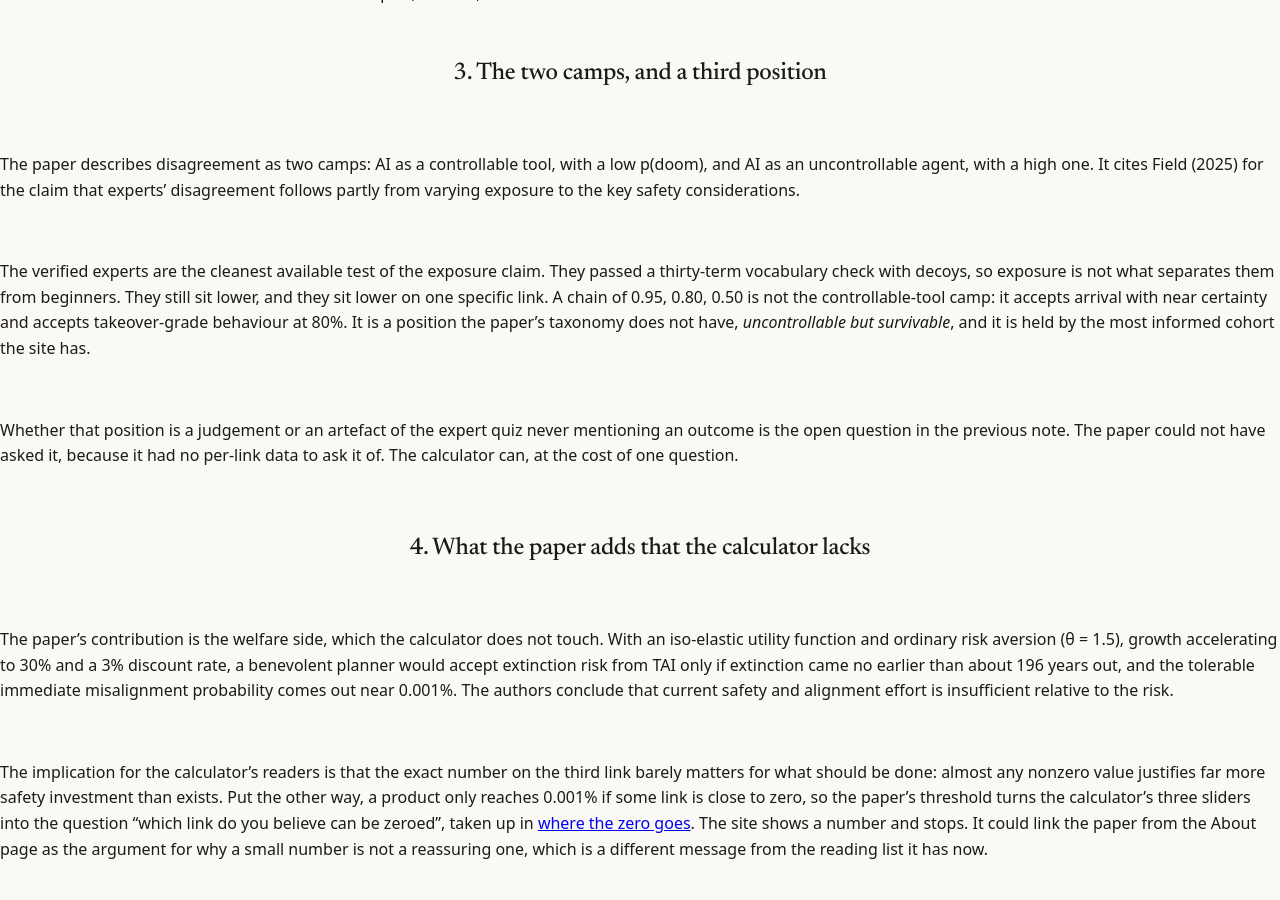
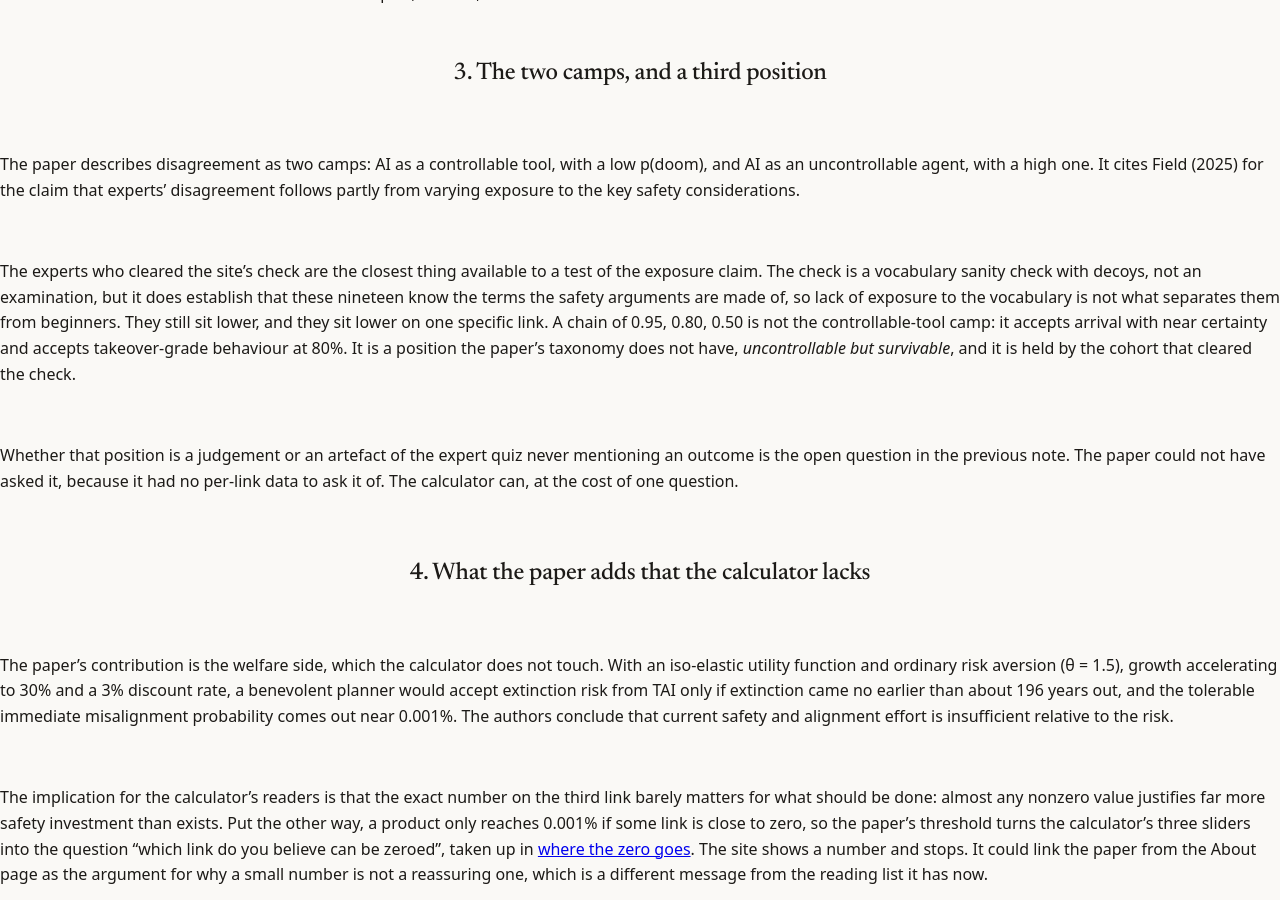
Before and after one commit to neoneye/pdoom-calculator, a Jekyll site: the page built from docs/2026-09-13-economics-of-pdoom.md, in a window 1280 px wide and 900 px high, scrolled down 1761 px. Built offline with Jekyll 4.4.1, drawn with Linux system fonts in a browser that asks for light colours; our own code applies the rules of GitHub Pages for plain Markdown files.

Commit message:
Notes: the check is a vocabulary sanity check, not a verification of expertise
Co-Authored-By: Claude Fable 5.1 <noreply@anthropic.com>

```diff
--- a/docs/2026-09-13-economics-of-pdoom.md
+++ b/docs/2026-09-13-economics-of-pdoom.md
@@ -80,13 +80,15 @@ low p(doom), and AI as an uncontrollable agent, with a high one. It cites Field
 (2025) for the claim that experts' disagreement follows partly from varying
 exposure to the key safety considerations.
 
-The verified experts are the cleanest available test of the exposure claim. They
-passed a thirty-term vocabulary check with decoys, so exposure is not what
+The experts who cleared the site's check are the closest thing available to a
+test of the exposure claim. The check is a vocabulary sanity check with decoys,
+not an examination, but it does establish that these nineteen know the terms the
+safety arguments are made of, so lack of exposure to the vocabulary is not what
 separates them from beginners. They still sit lower, and they sit lower on one
 specific link. A chain of 0.95, 0.80, 0.50 is not the controllable-tool camp: it
 accepts arrival with near certainty and accepts takeover-grade behaviour at 80%.
 It is a position the paper's taxonomy does not have, *uncontrollable but
-survivable*, and it is held by the most informed cohort the site has.
+survivable*, and it is held by the cohort that cleared the check.
 
 Whether that position is a judgement or an artefact of the expert quiz never
 mentioning an outcome is the open question in the previous note. The paper could
```
Also changed, not shown: docs/2026-09-13-experts-cut-the-last-link.md (+11 -3 lines), docs/2026-09-13-where-the-zero-goes.md (+3 -3 lines).
